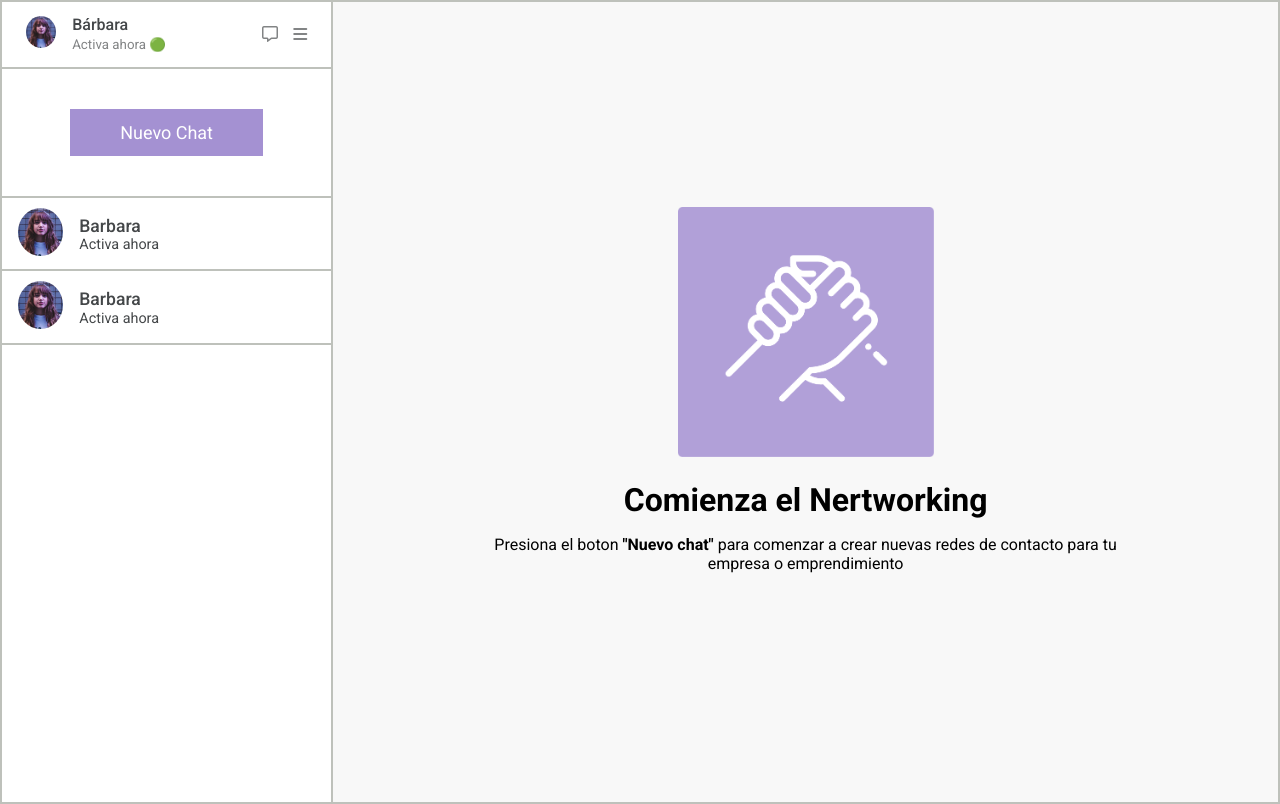
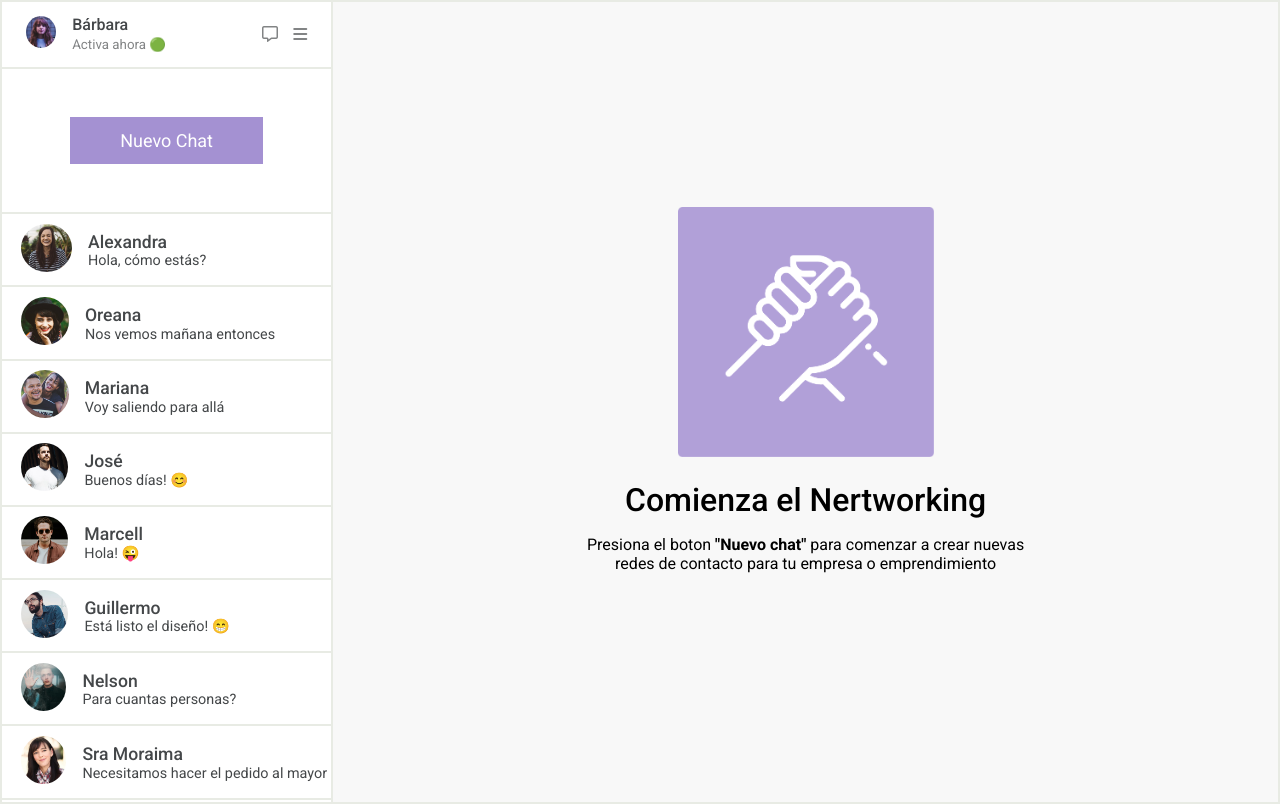
Before and after one commit to Bagutierrezv/sistema_mensajeria, a plain HTML site: page index.html in a window 1280 px wide. Drawn offline with Linux system fonts and the light colour scheme.

Commit message:
add: se agrega css en los chats

```diff
--- a/assets/css/styles.css
+++ b/assets/css/styles.css
@@ -11,16 +11,14 @@
     display: flex;
 
 
-    border: 2px solid #BEC1BB;
+
+    border: 2px solid #e8ebe4;
 }
 
 .contenedor-izquierdo{
     width: 35%;
     height: 100vh;
-
-
-
-    border-right: 2px solid #BEC1BB;
+    border-right: 2px solid #e8ebe4;
 
     /*border: 2px solid blue*/
 }
@@ -76,9 +74,9 @@
 .boton-chat{
     display: flex;
     justify-content: center;
-    padding: 2.5rem 0rem;
-    border-bottom: 2px solid #BEC1BB;
-    border-top: 2px solid #BEC1BB;
+    padding: 3rem 0rem;
+    border-bottom: 2px solid #e8ebe4;
+    border-top: 2px solid #e8ebe4;
 
     /*border: 2px solid rgb(1, 90, 255)*/
 }
@@ -94,17 +92,19 @@ button{
 
 /*Tercero parte - chats*/
 
-/*.chats{
+.chats{
 
 
-    border-top: 2px solid rgb(255, 1, 120)
-}*/
+
+
+    /*border-top: 2px solid rgb(255, 1, 120)*/
+}
 
 .contacto{
     display: flex;
     align-items: center;
-    border-bottom: 2px solid #BEC1BB;
-    padding: 0.2rem 0rem 0.1rem;
+    border-bottom: 2px solid #e8ebe4;
+    padding: 0.2rem 0.2rem 0.1rem;
 
     /*border: 2px solid rgb(255, 103, 1)*/
 }
@@ -140,6 +140,7 @@ main {
     align-items: center;
     justify-content: center;
     width: 100%;
+
 }
 
 main > img{
@@ -150,10 +151,11 @@ main > img{
     display: flex;
     flex-direction: column;
     text-align: center;
-    margin: 1.5rem 10rem;
+    margin: 1.5rem 15rem;
 
 }
 
 .text-main > h1{
     margin-bottom: 1rem;
+    font-weight: 500;
 }
--- a/index.html
+++ b/index.html
@@ -43,22 +43,77 @@
             <section class="chats"> <!--contenedor de chats dentro del aside-->
                 <div class="contacto"> <!--seccion de datos personales-->
                     <div class="imagen-contacto">
-                        <img src="./assets/img/maria.jpg" alt="Maria">
+                        <img src="./assets/img/Screen Shot 2018-11-28 at 15.27.14.jpg" alt="Alexandra">
                     </div>
                     <div class="text-contacto">
-                        <h3>Barbara</h3>
-                        <p>Activa ahora</p>
+                        <h3>Alexandra</h3>
+                        <p>Hola, cómo estás?</p>
                     </div>
                 </div>
-                <div class="contacto"> <!--seccion de datos personales-->
+                <div class="contacto">
                     <div class="imagen-contacto">
-                        <img src="./assets/img/maria.jpg" alt="Maria">
+                        <img src="./assets/img/Screen Shot 2018-11-28 at 15.28.04.jpg" alt="Oreana">
                     </div>
                     <div class="text-contacto">
-                        <h3>Barbara</h3>
-                        <p>Activa ahora</p>
+                        <h3>Oreana</h3>
+                        <p>Nos vemos mañana entonces</p>
                     </div>
                 </div>
+                <div class="contacto">
+                    <div class="imagen-contacto">
+                        <img src="./assets/img/Screen Shot 2018-11-28 at 15.28.30.jpg" alt="Mariana">
+                    </div>
+                    <div class="text-contacto">
+                        <h3>Mariana</h3>
+                        <p>Voy saliendo para allá</p>
+                    </div>
+                </div>
+                <div class="contacto">
+                    <div class="imagen-contacto">
+                        <img src="./assets/img/Screen Shot 2018-11-28 at 15.30.34.jpg" alt="Jose">
+                    </div>
+                    <div class="text-contacto">
+                        <h3>José</h3>
+                        <p>Buenos días! 😊</p>
+                    </div>
+                </div>
+                <div class="contacto">
+                    <div class="imagen-contacto">
+                        <img src="./assets/img/Screen Shot 2018-11-28 at 15.30.54.jpg" alt="Marcell">
+                    </div>
+                    <div class="text-contacto">
+                        <h3>Marcell</h3>
+                        <p>Hola! 😜</p>
+                    </div>
+                </div>
+                <div class="contacto">
+                    <div class="imagen-contacto">
+                        <img src="./assets/img/Screen Shot 2018-11-28 at 15.31.09.jpg" alt="Guillermo">
+                    </div>
+                    <div class="text-contacto">
+                        <h3>Guillermo</h3>
+                        <p>Está listo el diseño! 😁</p>
+                    </div>
+                </div>
+                <div class="contacto">
+                    <div class="imagen-contacto">
+                        <img src="./assets/img/Screen Shot 2018-11-28 at 15.32.16.jpg" alt="Nelson">
+                    </div>
+                    <div class="text-contacto">
+                        <h3>Nelson</h3>
+                        <p>Para cuantas personas?</p>
+                    </div>
+                </div>
+                <div class="contacto">
+                    <div class="imagen-contacto">
+                        <img src="./assets/img/Screen Shot 2018-11-28 at 15.32.44.jpg" alt="Moraima">
+                    </div>
+                    <div class="text-contacto">
+                        <h3>Sra Moraima</h3>
+                        <p>Necesitamos hacer el pedido al mayor</p>
+                    </div>
+                </div>
+
 
             </section>
 
```
Also changed, not shown: assets/img/front-view-smiley-man-outdoors.jpg (added), assets/img/group-friends-making-funny-grimaces.jpg (added), assets/img/man-ridding-urban-bike.jpg (added), assets/img/medium-shot-colleagues-taking-selfie.jpg (added), assets/img/portrait-braless-woman-outdoors-with-backpack.jpg (added).
